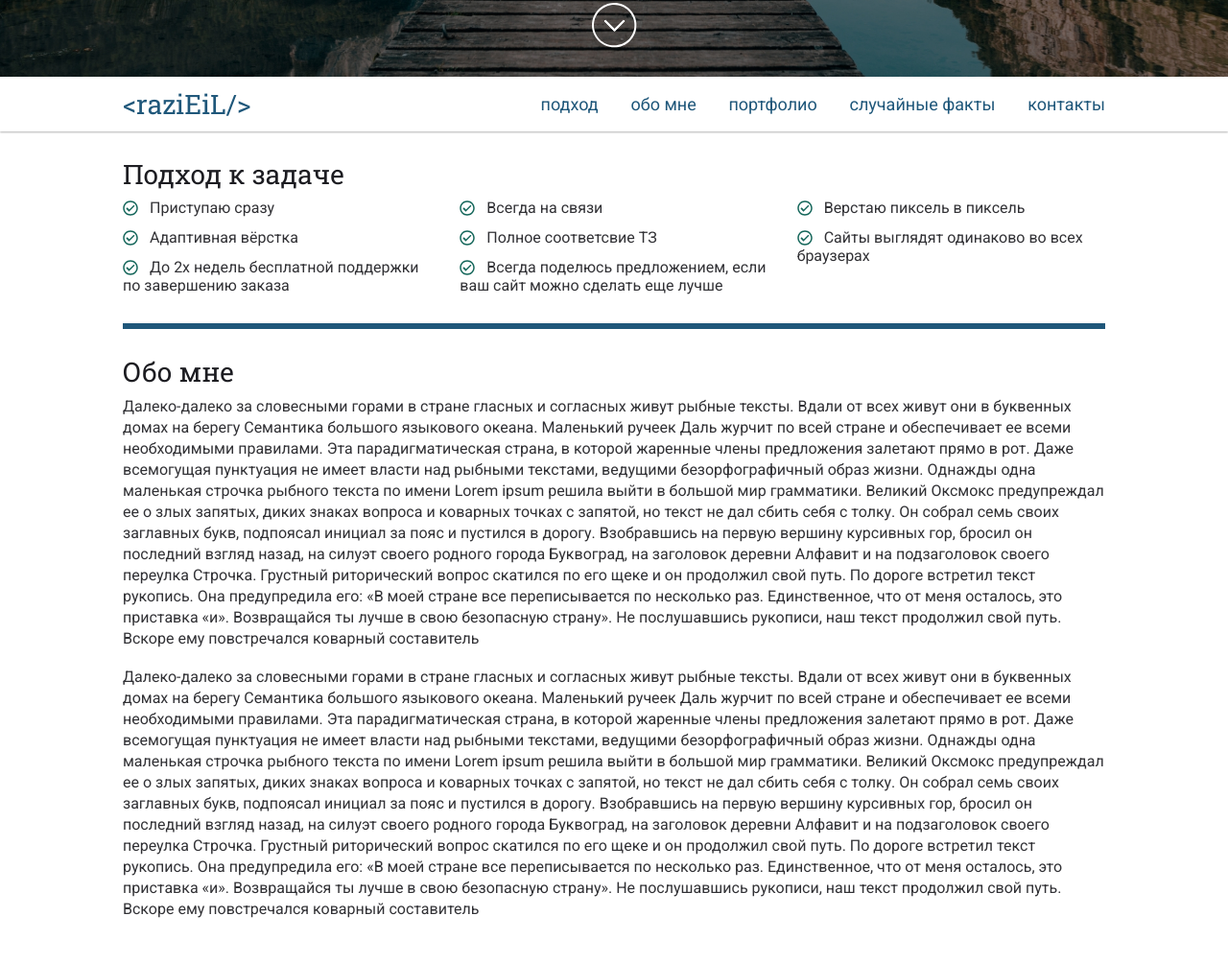
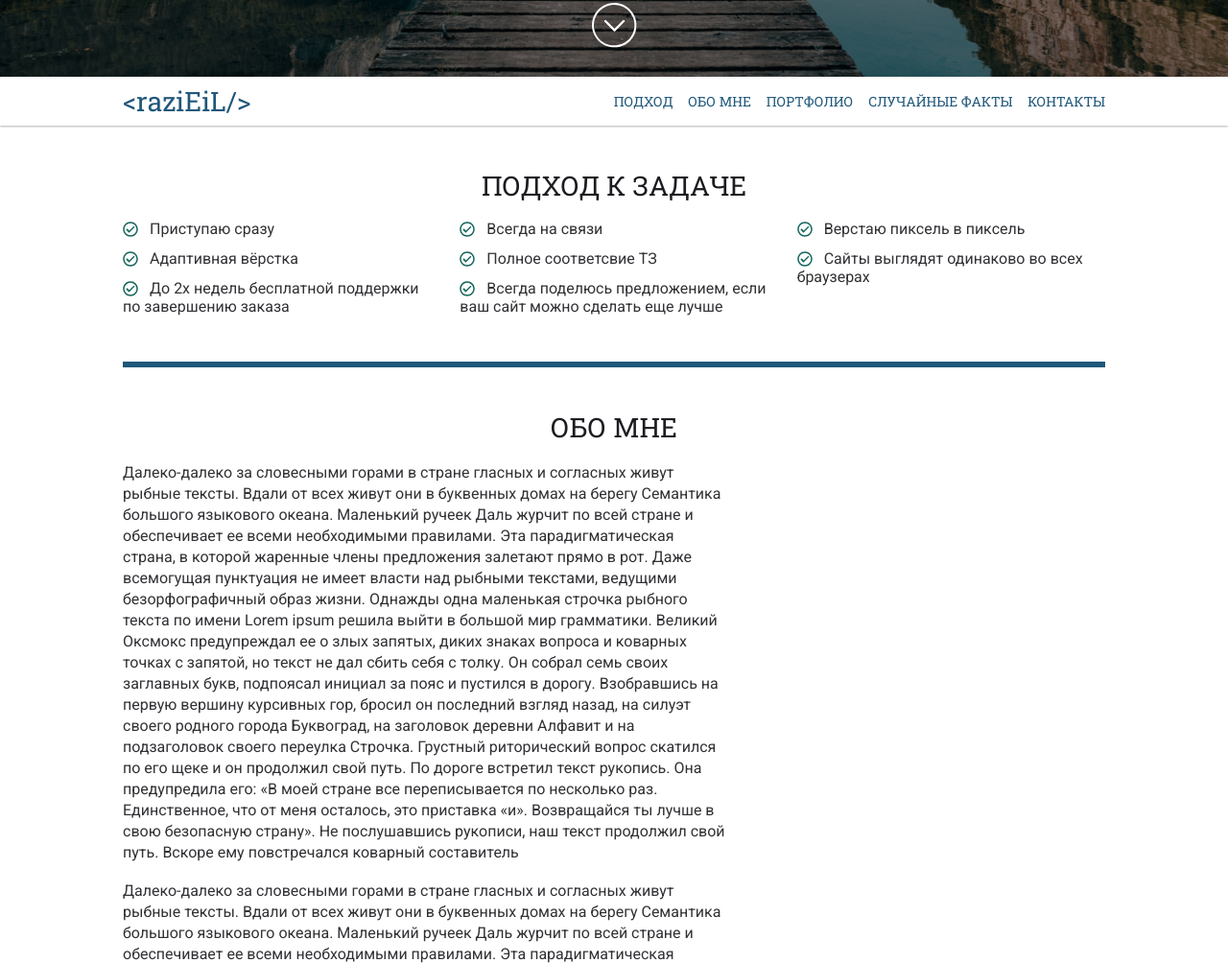
Before and after one commit to raziEiL/razieil.github.io, a plain HTML site: page index.html in a window 1280 px wide. Shown: the part 720-1724 px from the top of the page at 96% size. Drawn offline with Linux system fonts and the light colour scheme.

Commit message:
Playing with space variables Nav height fix

```diff
--- a/assets/css/global/_typography.scss
+++ b/assets/css/global/_typography.scss
@@ -123,7 +123,9 @@ i {
     --text-vspace-multiplier: 1;
     h1, h2, h3, h4 {
         line-height: var(--component-heading-line-height);
-        margin-bottom: calc(var(--space-xxxs) * var(--text-vspace-multiplier));
+        margin-bottom: calc(var(--space-xs) * var(--text-vspace-multiplier));
+        text-align: center;
+        text-transform: uppercase;
     }
     h2, h3, h4 {
         margin-top: calc(var(--space-sm) * var(--text-vspace-multiplier));
--- a/assets/css/main/_nav.scss
+++ b/assets/css/main/_nav.scss
@@ -18,13 +18,17 @@
     list-style: none;
     margin: 0;
     /* padding = nav__link {padding + border} */
-    padding: var(--space-sm) 0;
+    //  padding: var(--space-sm) 0;
 }
 
 .nav__item {
-    margin-right: var(--space-md);
-    text-transform: lowercase;
-    @extend .text--custom;
+    margin-right: var(--space-sm);
+    // text-transform: lowercase;
+    text-transform: uppercase;
+    font-family: var(--font-secondary);
+    // font-size: var(--text-sm);
+    font-size: calc(var(--text-base-size) * 0.875);
+    // @extend .text--custom;
 }
 
 .nav__list>.nav__item:last-child {
@@ -32,7 +36,9 @@
 }
 
 .nav__link {
+    display: block;
     text-decoration: none;
+    padding-top: var(--space-sm);
     padding-bottom: calc(var(--space-sm) - 3px);
     border-bottom: 3px solid rgba(0, 0, 0, 0);
     transition: 0.6s cubic-bezier(0.19, 1, 0.22, 1);
@@ -125,6 +131,7 @@
         margin-bottom: 0;
     }
     .nav__link {
+        padding-top: 0;
         padding-bottom: 0;
         border-bottom: 2px solid rgba(0, 0, 0, 0);
     }
--- a/assets/css/portfolio.css
+++ b/assets/css/portfolio.css
@@ -1,5 +1,5 @@
 .container__block {
-    padding: var(--space-md) 0;
+    padding: var(--space-lg) 0;
     border-bottom: var(--space-xxxs) solid var(--color-primary);
 }
 
@@ -33,3 +33,14 @@
     margin: 0.1em var(--space-xs) 0 0;
     color: var(--color-accent);
 }
+
+.about {
+    max-width: 70ch;
+}
+
+a.anchor-fix {
+    display: block;
+    position: relative;
+    top: calc(50px * -1);
+    visibility: hidden;
+}
--- a/index.html
+++ b/index.html
@@ -18,7 +18,7 @@
     </head>
 
     <body onresize="onResize()">
-        <div class="intro">
+        <section class="intro">
             <div class="intro__text">
                 <h1 class="intro__invert-text text--custom margin-bottom--xxs"><strong>Медведев Денис</strong> — <span class="text--color-primary-lighter">HTML-верстальщик</span> и начинающий <span class="text--color-primary-lighter">веб-разработчик</span>.</h1>
                 <h2 class="intro__invert-text text--xxl margin-bottom--xxs">Давайте создадим веб-сайт, который выглядит прекрасно и действительно работает</h2>
@@ -28,7 +28,7 @@
                 <p class="intro__invert-text-accent-lighter margin-bottom--sm"><i>Работаю ответственно, качественно и не дорого.</i></p>
                 <img class="intro__img" src="assets/img/button.png" alt="К следующему блоку">
             </div>
-        </div>
+        </section>
         <nav class="nav">
             <div class="nav__container container container--md">
                 <div class="nav__logo">
@@ -36,8 +36,8 @@
                 </div>
                 <div class="nav__menu">
                     <ul id="nav__list" class="nav__list transition">
-                        <li class="nav__item"><a class="nav__link" href="#">подход</a></li>
-                        <li class="nav__item"><a class="nav__link" href="#">обо мне</a></li>
+                        <li class="nav__item"><a class="nav__link" href="#podhod">подход</a></li>
+                        <li class="nav__item"><a class="nav__link" href="#about">обо мне</a></li>
                         <li class="nav__item"><a class="nav__link" href="#">портфолио</a></li>
                         <li class="nav__item"><a class="nav__link" href="#">случайные факты</a></li>
                         <li class="nav__item"><a class="nav__link" href="#">контакты</a></li>
@@ -47,7 +47,7 @@
             </div>
         </nav>
         <div class="container container--md">
-            <div id="podhod" class="container__block text-component">
+            <section id="podhod" class="container__block text-component">
                 <h3>Подход к задаче</h3>
                 <div class="container__flex">
                     <div class="containter__item"><svg class="container__icon" xmlns="http://www.w3.org/2000/svg" aria-hidden="true" focusable="false" data-prefix="far" data-icon="check-circle" role="img" viewBox="0 0 512 512"><path d="M256 8C119 8 8 119 8 256s111 248 248 248 248-111 248-248S393 8 256 8zm0 48c110.5 0 200 89.5 200 200 0 110.5-89.5 200-200 200-110.5 0-200-89.5-200-200 0-110.5 89.5-200 200-200m140.2 130.3l-22.5-22.7c-4.7-4.7-12.3-4.7-17-0.1L215.3 303.7l-59.8-60.3c-4.7-4.7-12.3-4.7-17-0.1l-22.7 22.5c-4.7 4.7-4.7 12.3-0.1 17l90.8 91.5c4.7 4.7 12.3 4.7 17l172.6-171.2c4.7-4.7 4.7-12.3-17z" fill="currentColor"/></svg>Приступаю
@@ -70,22 +70,25 @@
                         поделюсь предложением, если ваш сайт можно сделать еще лучше</div>
                 </div>
                 <div id="containter__item-fake" class="containter__item">Uses to detect line height of item class</div>
-            </div>
-            <div id="about" class="container__block text-component">
+            </section>
+            <section class="container__block text-component">
+                <!-- <a href="#" id="about" class="anchor-fix"></a> -->
                 <h3>Обо мне</h3>
-                <p>Далеко-далеко за словесными горами в стране гласных и согласных живут рыбные тексты. Вдали от всех живут они в буквенных домах на берегу Семантика большого языкового океана. Маленький ручеек Даль журчит по всей стране и обеспечивает ее
-                    всеми необходимыми правилами. Эта парадигматическая страна, в которой жаренные члены предложения залетают прямо в рот. Даже всемогущая пунктуация не имеет власти над рыбными текстами, ведущими безорфографичный образ жизни. Однажды
-                    одна маленькая строчка рыбного текста по имени Lorem ipsum решила выйти в большой мир грамматики. Великий Оксмокс предупреждал ее о злых запятых, диких знаках вопроса и коварных точках с запятой, но текст не дал сбить себя с толку.
-                    Он собрал семь своих заглавных букв, подпоясал инициал за пояс и пустился в дорогу. Взобравшись на первую вершину курсивных гор, бросил он последний взгляд назад, на силуэт своего родного города Буквоград, на заголовок деревни Алфавит
-                    и на подзаголовок своего переулка Строчка. Грустный риторический вопрос скатился по его щеке и он продолжил свой путь. По дороге встретил текст рукопись. Она предупредила его: «В моей стране все переписывается по несколько раз. Единственное,
-                    что от меня осталось, это приставка «и». Возвращайся ты лучше в свою безопасную страну». Не послушавшись рукописи, наш текст продолжил свой путь. Вскоре ему повстречался коварный составитель</p>
-                <p>Далеко-далеко за словесными горами в стране гласных и согласных живут рыбные тексты. Вдали от всех живут они в буквенных домах на берегу Семантика большого языкового океана. Маленький ручеек Даль журчит по всей стране и обеспечивает ее
-                    всеми необходимыми правилами. Эта парадигматическая страна, в которой жаренные члены предложения залетают прямо в рот. Даже всемогущая пунктуация не имеет власти над рыбными текстами, ведущими безорфографичный образ жизни. Однажды
-                    одна маленькая строчка рыбного текста по имени Lorem ipsum решила выйти в большой мир грамматики. Великий Оксмокс предупреждал ее о злых запятых, диких знаках вопроса и коварных точках с запятой, но текст не дал сбить себя с толку.
-                    Он собрал семь своих заглавных букв, подпоясал инициал за пояс и пустился в дорогу. Взобравшись на первую вершину курсивных гор, бросил он последний взгляд назад, на силуэт своего родного города Буквоград, на заголовок деревни Алфавит
-                    и на подзаголовок своего переулка Строчка. Грустный риторический вопрос скатился по его щеке и он продолжил свой путь. По дороге встретил текст рукопись. Она предупредила его: «В моей стране все переписывается по несколько раз. Единственное,
-                    что от меня осталось, это приставка «и». Возвращайся ты лучше в свою безопасную страну». Не послушавшись рукописи, наш текст продолжил свой путь. Вскоре ему повстречался коварный составитель</p>
-            </div>
+                <div class="about">
+                    <p>Далеко-далеко за словесными горами в стране гласных и согласных живут рыбные тексты. Вдали от всех живут они в буквенных домах на берегу Семантика большого языкового океана. Маленький ручеек Даль журчит по всей стране и обеспечивает
+                        ее всеми необходимыми правилами. Эта парадигматическая страна, в которой жаренные члены предложения залетают прямо в рот. Даже всемогущая пунктуация не имеет власти над рыбными текстами, ведущими безорфографичный образ жизни. Однажды
+                        одна маленькая строчка рыбного текста по имени Lorem ipsum решила выйти в большой мир грамматики. Великий Оксмокс предупреждал ее о злых запятых, диких знаках вопроса и коварных точках с запятой, но текст не дал сбить себя с толку.
+                        Он собрал семь своих заглавных букв, подпоясал инициал за пояс и пустился в дорогу. Взобравшись на первую вершину курсивных гор, бросил он последний взгляд назад, на силуэт своего родного города Буквоград, на заголовок деревни
+                        Алфавит и на подзаголовок своего переулка Строчка. Грустный риторический вопрос скатился по его щеке и он продолжил свой путь. По дороге встретил текст рукопись. Она предупредила его: «В моей стране все переписывается по несколько
+                        раз. Единственное, что от меня осталось, это приставка «и». Возвращайся ты лучше в свою безопасную страну». Не послушавшись рукописи, наш текст продолжил свой путь. Вскоре ему повстречался коварный составитель</p>
+                    <p>Далеко-далеко за словесными горами в стране гласных и согласных живут рыбные тексты. Вдали от всех живут они в буквенных домах на берегу Семантика большого языкового океана. Маленький ручеек Даль журчит по всей стране и обеспечивает
+                        ее всеми необходимыми правилами. Эта парадигматическая страна, в которой жаренные члены предложения залетают прямо в рот. Даже всемогущая пунктуация не имеет власти над рыбными текстами, ведущими безорфографичный образ жизни. Однажды
+                        одна маленькая строчка рыбного текста по имени Lorem ipsum решила выйти в большой мир грамматики. Великий Оксмокс предупреждал ее о злых запятых, диких знаках вопроса и коварных точках с запятой, но текст не дал сбить себя с толку.
+                        Он собрал семь своих заглавных букв, подпоясал инициал за пояс и пустился в дорогу. Взобравшись на первую вершину курсивных гор, бросил он последний взгляд назад, на силуэт своего родного города Буквоград, на заголовок деревни
+                        Алфавит и на подзаголовок своего переулка Строчка. Грустный риторический вопрос скатился по его щеке и он продолжил свой путь. По дороге встретил текст рукопись. Она предупредила его: «В моей стране все переписывается по несколько
+                        раз. Единственное, что от меня осталось, это приставка «и». Возвращайся ты лучше в свою безопасную страну». Не послушавшись рукописи, наш текст продолжил свой путь. Вскоре ему повстречался коварный составитель</p>
+                </div>
+            </section>
         </div>
 
         <!-- <form>
```
Also changed, not shown: assets/css/style.css.
